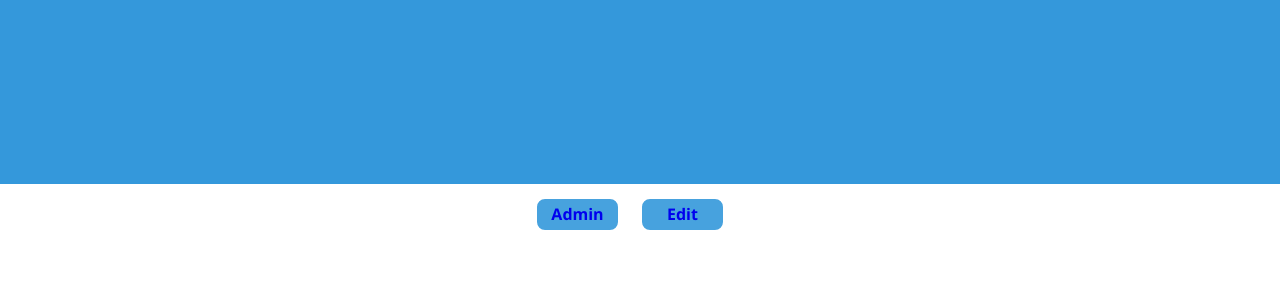
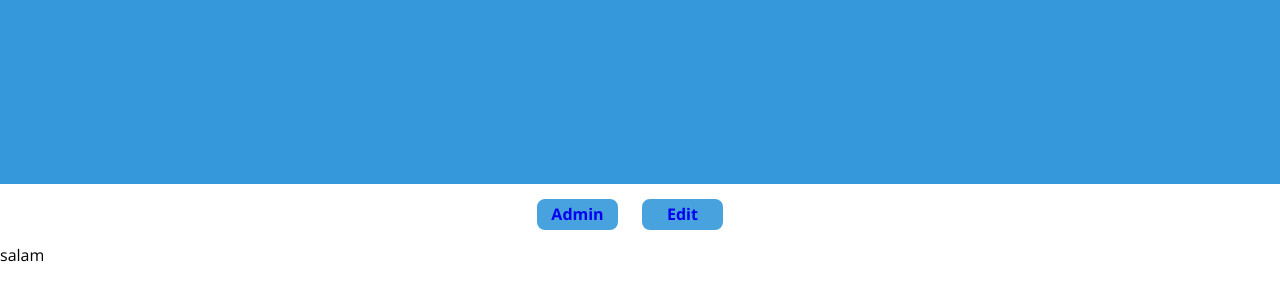
Before and after one commit to Turan141/login-form, a React (Create React App) app: page /edit in a window 1280 px wide. Shown: the part 16-316 px from the top of the page. Built offline with nearby package versions, Linux system fonts and the light colour scheme.

Commit message:
new version

```diff
--- a/src/Edit.jsx
+++ b/src/Edit.jsx
@@ -3,6 +3,6 @@ import React from 'react'
 
 export default function Edit(){
   return(
-    <div></div>
+    <div>salam</div>
   )
 }
```
